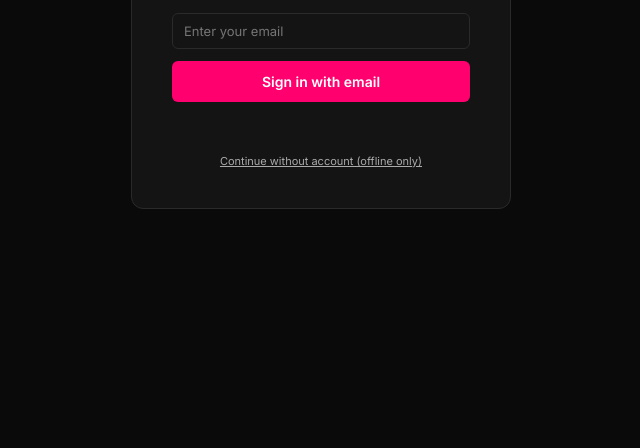
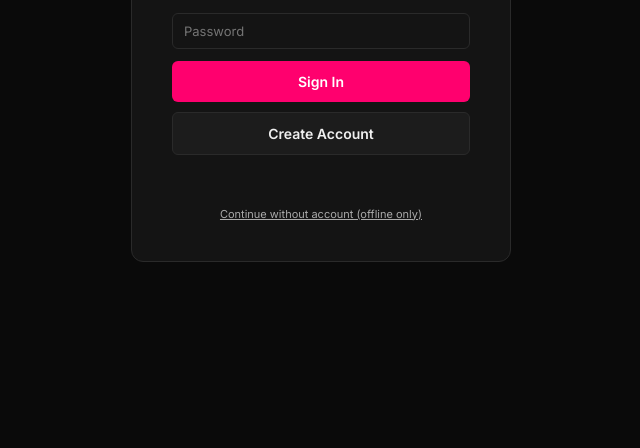
Before and after one commit to coder01128/fashionkiller-intake, a website: page public/index.html in a window 1280 px wide. Shown: the part 352-800 px from the top of the page, without its empty margins (319-959 px from the left). Drawn offline with nearby package versions, Linux system fonts and the light colour scheme.

Commit message:
Update index.html

```diff
--- a/public/index.html
+++ b/public/index.html
@@ -266,8 +266,10 @@
   <div class="login-box">
     <div class="brand">FASHIONKILLER</div>
     <div class="sub">Product Intake System</div>
-    <input id="loginEmail" type="email" placeholder="Enter your email" onkeydown="if(event.key==='Enter')doLogin()">
-    <button class="login-btn" id="loginBtn" onclick="doLogin()">Sign in with email</button>
+    <input id="loginEmail" type="email" placeholder="Email address" onkeydown="if(event.key==='Enter')document.getElementById('loginPass').focus()">
+    <input id="loginPass" type="password" placeholder="Password" style="margin-top:4px" onkeydown="if(event.key==='Enter')doLogin()">
+    <button class="login-btn" id="loginBtn" onclick="doLogin()">Sign In</button>
+    <button class="login-btn" id="signupBtn" onclick="doSignup()" style="background:var(--panel-2);color:var(--text);border:1px solid var(--border);margin-top:0">Create Account</button>
     <div class="login-msg" id="loginMsg"></div>
     <div class="skip" onclick="skipLogin()">Continue without account (offline only)</div>
   </div>
@@ -363,48 +365,67 @@ function initSupabase(){
 // ============ AUTH ============
 async function doLogin(){
   const email = document.getElementById('loginEmail').value.trim();
+  const pass = document.getElementById('loginPass').value;
   const msg = document.getElementById('loginMsg');
   const btn = document.getElementById('loginBtn');
   if (!email || !email.includes('@')){ msg.textContent = 'Enter a valid email'; msg.className = 'login-msg err'; return; }
-  if (!sb){ msg.textContent = 'Supabase not loaded. Check connection.'; msg.className = 'login-msg err'; return; }
+  if (!pass || pass.length < 6){ msg.textContent = 'Password must be at least 6 characters'; msg.className = 'login-msg err'; return; }
+  if (!sb){ msg.textContent = 'Cloud service not loaded. Try offline mode.'; msg.className = 'login-msg err'; return; }
   btn.disabled = true;
-  btn.textContent = 'Sending...';
+  btn.textContent = 'Signing in...';
   msg.textContent = '';
   try {
-    // Try password-less sign up/in with OTP
-    const { error } = await sb.auth.signInWithOtp({
-      email,
-      options: { shouldCreateUser: true }
-    });
+    const { data, error } = await sb.auth.signInWithPassword({ email, password: pass });
     if (error) throw error;
-    msg.textContent = '✓ Check your email for a login link!';
-    msg.className = 'login-msg ok';
-    btn.textContent = 'Check your email';
-    // Start polling for session (user clicked magic link in another tab)
-    pollForSession();
+    sbUser = data.user;
+    document.getElementById('loginScreen').style.display = 'none';
+    document.getElementById('app').style.display = '';
+    updateSyncBadge('synced');
+    loadAll();
+    setTimeout(showMotivationalQuote, 500);
   } catch(e){
-    msg.textContent = e.message || 'Login failed';
+    msg.textContent = e.message || 'Sign in failed';
     msg.className = 'login-msg err';
     btn.disabled = false;
-    btn.textContent = 'Sign in with email';
-  }
-}
-
-function pollForSession(){
-  const poll = setInterval(async () => {
-    const { data: { session } } = await sb.auth.getSession();
-    if (session?.user) {
-      clearInterval(poll);
-      sbUser = session.user;
+    btn.textContent = 'Sign In';
+  }
+}
+
+async function doSignup(){
+  const email = document.getElementById('loginEmail').value.trim();
+  const pass = document.getElementById('loginPass').value;
+  const msg = document.getElementById('loginMsg');
+  const btn = document.getElementById('signupBtn');
+  if (!email || !email.includes('@')){ msg.textContent = 'Enter a valid email'; msg.className = 'login-msg err'; return; }
+  if (!pass || pass.length < 6){ msg.textContent = 'Password must be at least 6 characters'; msg.className = 'login-msg err'; return; }
+  if (!sb){ msg.textContent = 'Cloud service not loaded. Try offline mode.'; msg.className = 'login-msg err'; return; }
+  btn.disabled = true;
+  btn.textContent = 'Creating account...';
+  msg.textContent = '';
+  try {
+    const { data, error } = await sb.auth.signUp({ email, password: pass });
+    if (error) throw error;
+    // If email confirmation is disabled, user is immediately signed in
+    if (data.user && data.session) {
+      sbUser = data.user;
       document.getElementById('loginScreen').style.display = 'none';
       document.getElementById('app').style.display = '';
       updateSyncBadge('synced');
       loadAll();
       setTimeout(showMotivationalQuote, 500);
-    }
-  }, 2000);
-  // Stop polling after 5 minutes
-  setTimeout(() => clearInterval(poll), 5 * 60 * 1000);
+    } else {
+      // Email confirmation is required — tell user to check email
+      msg.textContent = '✓ Account created! Check your email to confirm, then sign in.';
+      msg.className = 'login-msg ok';
+      btn.disabled = false;
+      btn.textContent = 'Create Account';
+    }
+  } catch(e){
+    msg.textContent = e.message || 'Signup failed';
+    msg.className = 'login-msg err';
+    btn.disabled = false;
+    btn.textContent = 'Create Account';
+  }
 }
 
 function skipLogin(){
```
